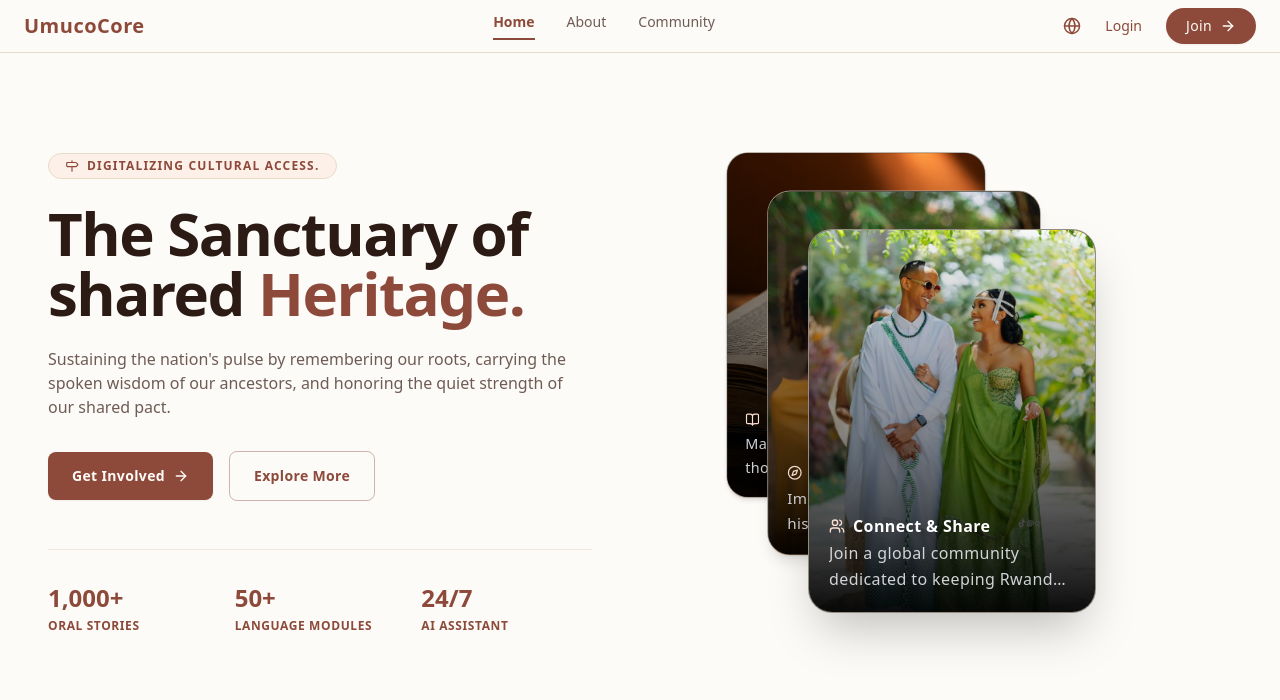
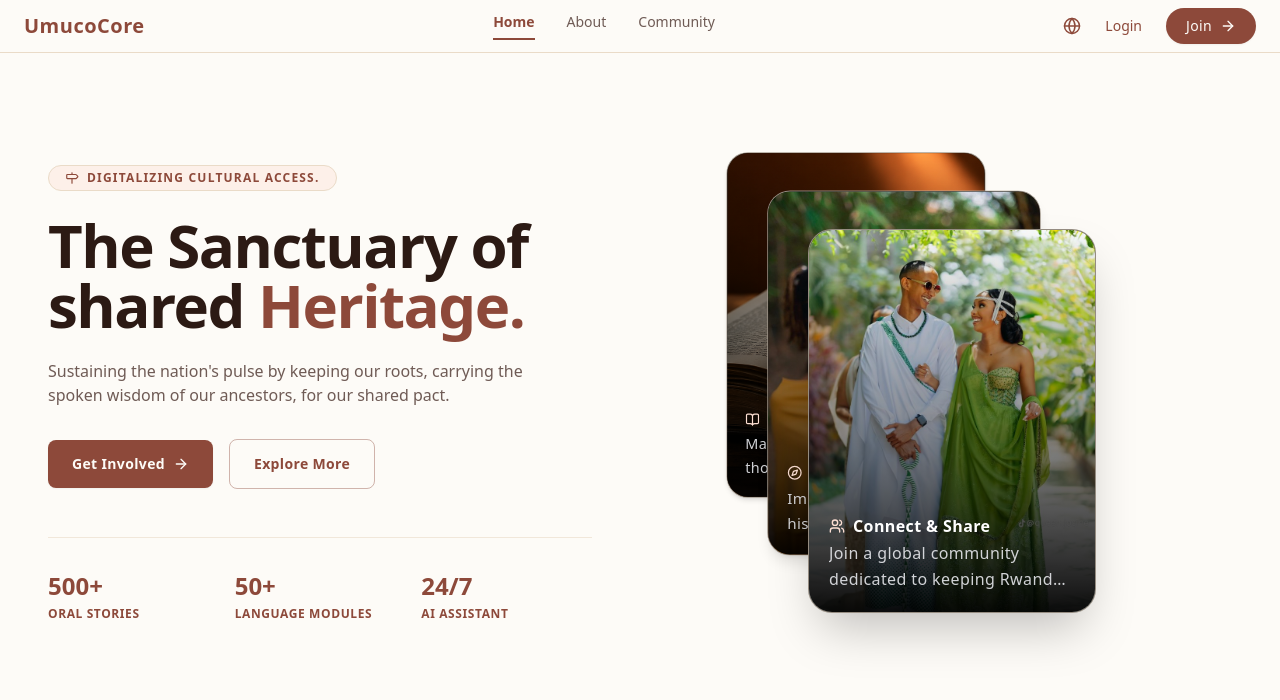
Before and after one commit to ste-lla-mina/umuco_front, a React (Vite) app: page / in a window 1280 px wide. Shown: the top 700 px of the page. Built offline with nearby package versions, Linux system fonts and the light colour scheme.

Commit message:
added us

```diff
--- a/src/components/Hero.jsx
+++ b/src/components/Hero.jsx
@@ -22,7 +22,7 @@ export default function Hero() {
   }, []);
 
   const stats = [
-    { value: '1,000+', label: 'ORAL STORIES' },
+    { value: '500+', label: 'ORAL STORIES' },
     { value: '50+', label: 'LANGUAGE MODULES' },
     { value: '24/7', label: 'AI ASSISTANT' }
   ];
@@ -74,8 +74,8 @@ export default function Hero() {
           </h1>
 
           <p className="text-sm md:text-base text-[#6F5B55] max-w-xl leading-relaxed mb-8 font-normal">
-            Sustaining the nation's pulse by remembering our roots, carrying the spoken
-            wisdom of our ancestors, and honoring the quiet strength of<br/>our shared pact.
+            Sustaining the nation's pulse by keeping our roots, carrying the<br/> spoken
+            wisdom of our ancestors, for our shared pact.
           </p>
 
           <div className="flex flex-wrap items-center gap-4 w-full border-b border-[#EADBC8]/60 pb-12">
```
